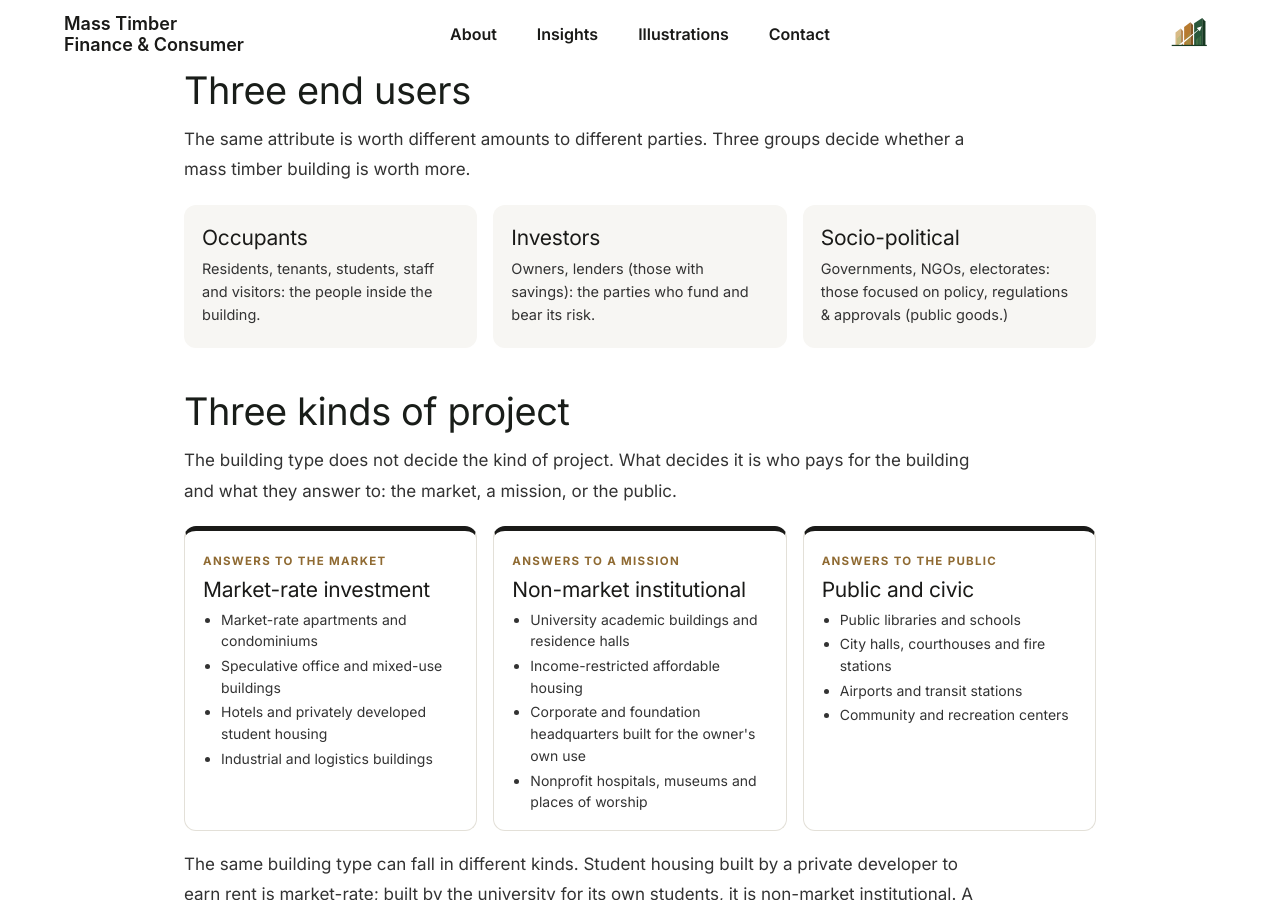
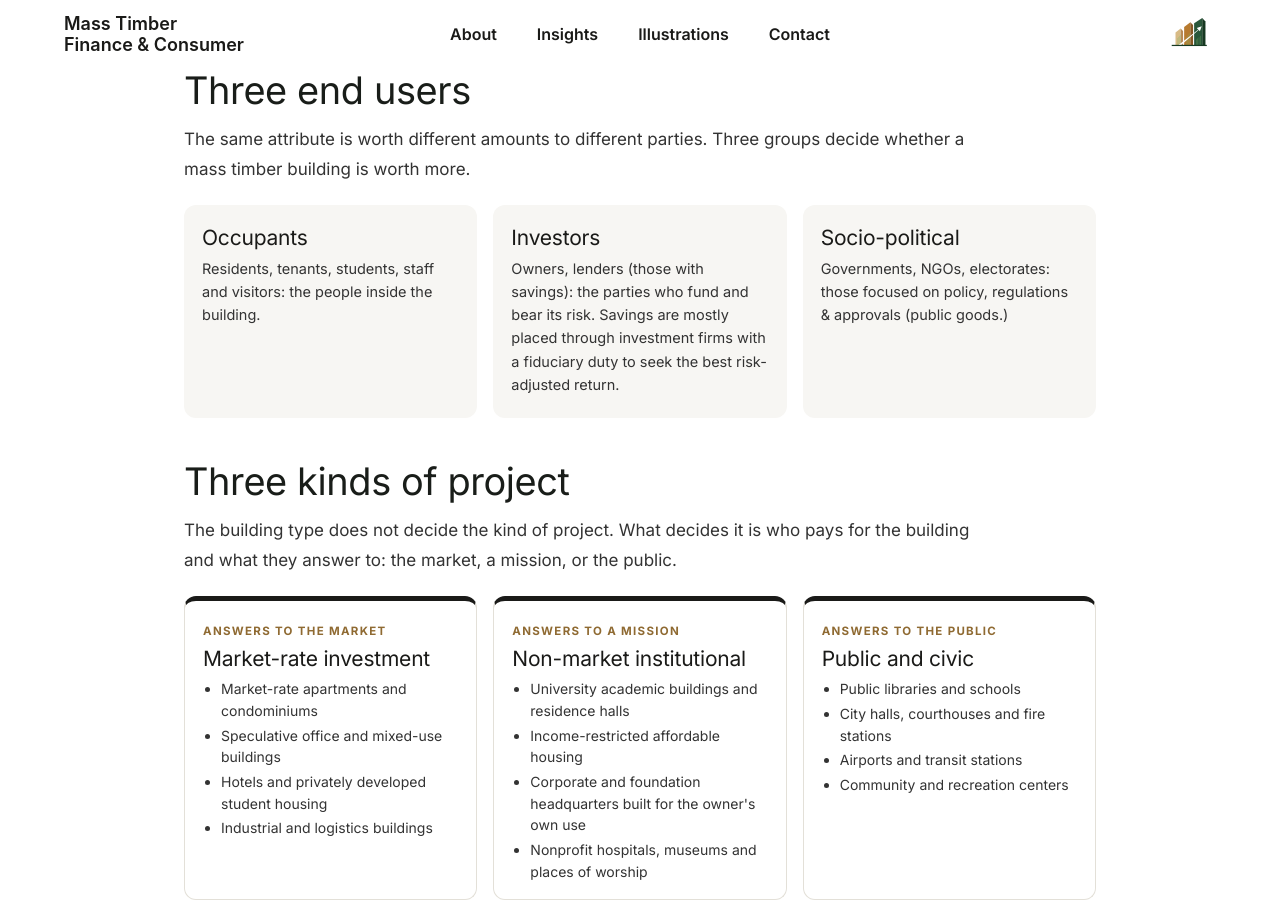
Before and after one commit to noelallenjohnson/mtfc, a Jekyll site: the page built from pages/mass-timber-economic-taxonomy.html, in a window 1280 px wide and 900 px high, scrolled down 1296 px. Built offline with Jekyll 4.4.1, drawn with Linux system fonts in a browser that asks for light colours; some of the changed text lies outside the part shown.

Commit message:
Taxonomy: voters under socio-political, approvals as investor risk attribute, electorate discussion point
Co-Authored-By: Claude Fable 5.2 <noreply@anthropic.com>
Claude-Session: https://claude.ai/code/session_01LvhsnqrfZBaeQ6yhbEHGbm

```diff
--- a/_data/taxonomy.yml
+++ b/_data/taxonomy.yml
@@ -67,7 +67,7 @@ users:
     name: >-
       Investors
     text: >-
-      Owners, lenders (those with savings): the parties who fund and bear its risk.
+      Owners, lenders (those with savings): the parties who fund and bear its risk. Savings are mostly placed through investment firms with a fiduciary duty to seek the best risk-adjusted return.
   - key: P
     name: >-
       Socio-political
@@ -131,6 +131,8 @@ projects:
       O: [3, 3, 1]
       I: [2, 3, 2]
       P: [na, na, na]
+    na_note: >-
+      Governments and neighbours are not marketed to on a market-rate project. Help with approvals and local opposition is counted under investors, because it lowers risk.
     who: >-
       Occupants, through what they do. Investors receive it as net operating income.
     lead: >-
@@ -185,10 +187,12 @@ projects:
       - Community and recreation centers
     emphasis:
       O: [2, 2, 1]
-      I: [1, 0, 3]
-      P: [0, 2, 3]
+      I: [na, na, na]
+      P: [1, 0, 3]
+    na_note: >-
+      Return-seeking investors are not marketed to on a public project. Voters act through the socio-political end user.
     who: >-
-      Voters and taxpayers, through a government or public agency. On a public project the investor is the voter.
+      A government or public agency, with public money. Elected leaders earn votes by building projects whose attributes align with what their voters support.
     lead: >-
       Credence attributes that align with policy: decarbonization, forest management, rural jobs, on-shore supply, resilience. A government that sets these goals should be willing to pay for them.
     shows: >-
@@ -210,7 +214,7 @@ sources:
   P: >-
     Industry survey
 attributes:
-  - { name: "Visible wood: beauty and aesthetics", cls: S, users: [O, I], src: [U, J, P], note: "Noticed at once by all 23 renters who toured in person. Rated highly valued by 35 of 46 industry respondents. Found appealing in Finland and Sweden, though not the trigger for choosing a home." }
+  - { name: "Visible wood: beauty and aesthetics", cls: S, users: [O, I, P], src: [U, J, P], note: "Noticed at once by all 23 renters who toured in person. Rated highly valued by 35 of 46 industry respondents. Found appealing in Finland and Sweden, though not the trigger for choosing a home." }
   - { name: "Distinctive design and asset differentiation", cls: S, users: [O, I], src: [U, P], note: "Among the experiential mechanisms the renter study detected. Rated highly valued by 20 of 46 industry respondents." }
   - { name: "Marketing during construction", cls: S, users: [I], src: [P], note: "Rated highly valued by 9 of 46 industry respondents." }
   - { name: "Calm, health and wellbeing", cls: E, users: [O], src: [U, P], note: "24 of 26 renters agreed their home feels calmer. Rated highly valued by 24 of 46 industry respondents." }
@@ -226,6 +230,7 @@ attributes:
   - { name: "Regional culture, heritage and cultural resonance", cls: C, users: [P, O], src: [U, P], note: "Did not resonate with renters. Rated highly valued by 13 of 46 industry respondents." }
   - { name: "Identity, brand and value signaling", cls: C, users: [O, I], src: [U, P], note: "Renters' pride attached to a distinctive building, not to self-expression. Rated highly valued by 12 of 46 industry respondents." }
   - { name: "Structural ability, durability and resilience", cls: C, users: [I, P, O], src: [J, P], note: "Residents in Finland and Sweden trusted that builders had considered durability. Rated highly valued by 15 of 46 industry respondents." }
+  - { name: "Helps earn approvals and reduce local opposition", cls: C, users: [I], src: [P], note: "Valued by investors as lower entitlement risk. In the industry survey, 12 of 46 rated help with government approvals highly valued and 10 of 46 rated mitigating local opposition highly valued." }
   - { name: "Aligned with forest management needs", cls: C, users: [P], src: [P], note: "Rated highly valued by 7 of 46 industry respondents." }
   - { name: "Support for rural jobs and revitalization", cls: C, users: [P], src: [P], note: "Rated highly valued by 9 of 46 industry respondents." }
   - { name: "National security alignment", cls: C, users: [P], src: [P], note: "Rated highly valued by 3 of 46 industry respondents." }
@@ -247,6 +252,10 @@ discussion:
       Credence attributes need an attester and a payer
     text: >-
       Unlabelled claims earn little. Where a government or institution has adopted the goal, the claim has a natural payer; elsewhere it needs a recognised label and a segment that looks for it.
+  - title: >-
+      Credence attributes are chosen to fit the electorate
+    text: >-
+      Policy-related credence attributes appeal across the political spectrum, but not all at once. A project can center the ones its voters support: a jobs story for rural voters, a lower-carbon story for urban voters.
   - title: >-
       Production advantages are a separate matter
     text: >-
--- a/assets/js/tx.js
+++ b/assets/js/tx.js
@@ -49,7 +49,7 @@
     CL.forEach(function (k, c) {
       var raw = P.emphasis[st.u][c], na = raw === 'na', lv = na ? 0 : raw, list = na ? [] : attrs(st.u, k);
       h += '<div class="tx-res ' + k + ' l' + lv + '"><header><b>' + cname[k] + '</b><span>' + (na ? NA : LV[lv]) + '</span></header><div class="meter" aria-hidden="true">' + [1, 2, 3].map(function (i) { return '<i' + (i <= lv ? ' class="on"' : '') + '></i>'; }).join('') + '</div>'
-        + (list.length ? '<ul>' + list.map(function (a) { return '<li title="' + esc(a.note).replace(/"/g, '&quot;') + '">' + esc(a.name) + '</li>'; }).join('') + '</ul>' : '<p class="none">' + (na ? esc((D.tool.na_text || '').trim()) : 'No attribute identified here.') + '</p>') + '</div>';
+        + (list.length ? '<ul>' + list.map(function (a) { return '<li title="' + esc(a.note).replace(/"/g, '&quot;') + '">' + esc(a.name) + '</li>'; }).join('') + '</ul>' : '<p class="none">' + (na ? esc((P.na_note || D.tool.na_text || '').trim()) : 'No attribute identified here.') + '</p>') + '</div>';
     });
     document.getElementById('tx-result').innerHTML = h;
     document.getElementById('tx-who').textContent = uname[st.u] + ', ' + P.name.trim().toLowerCase();
```
